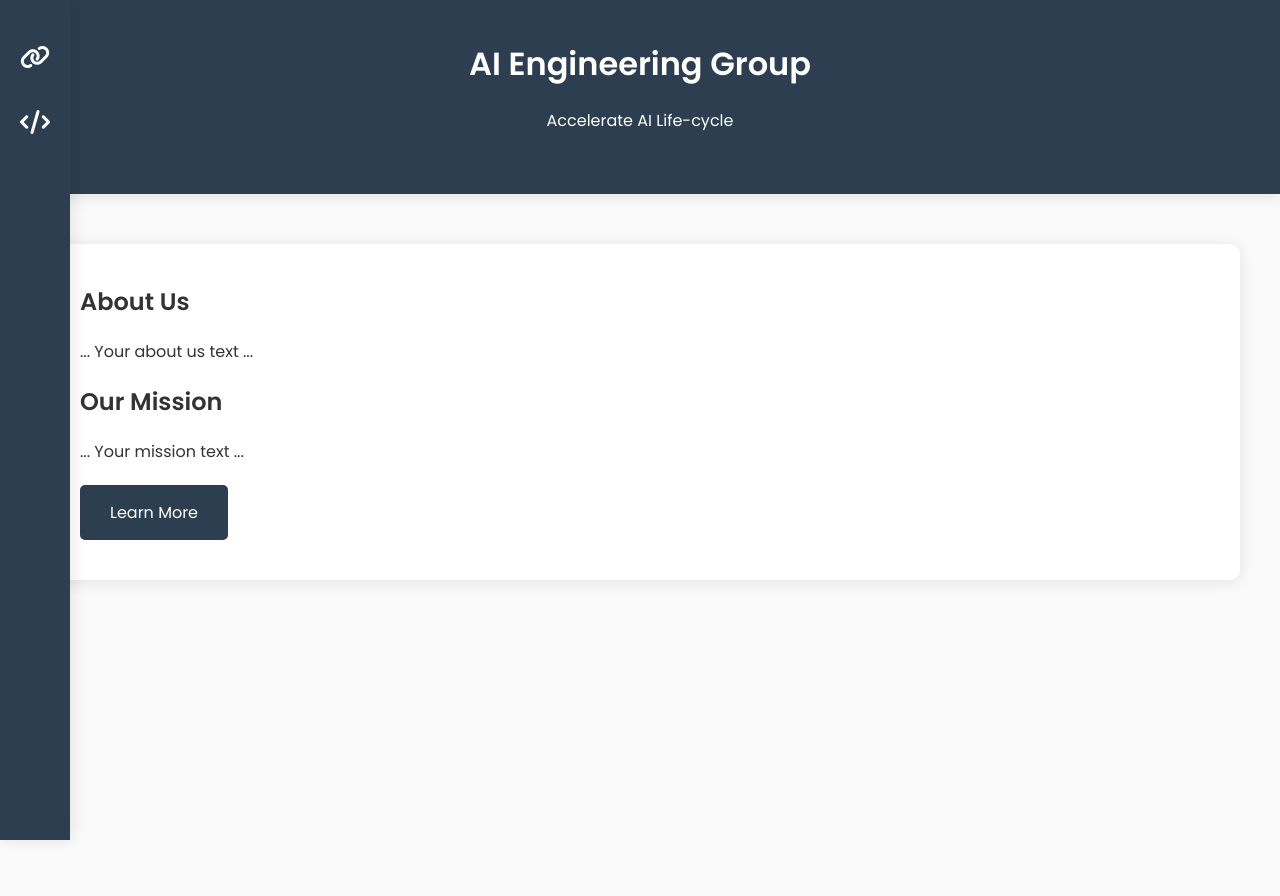
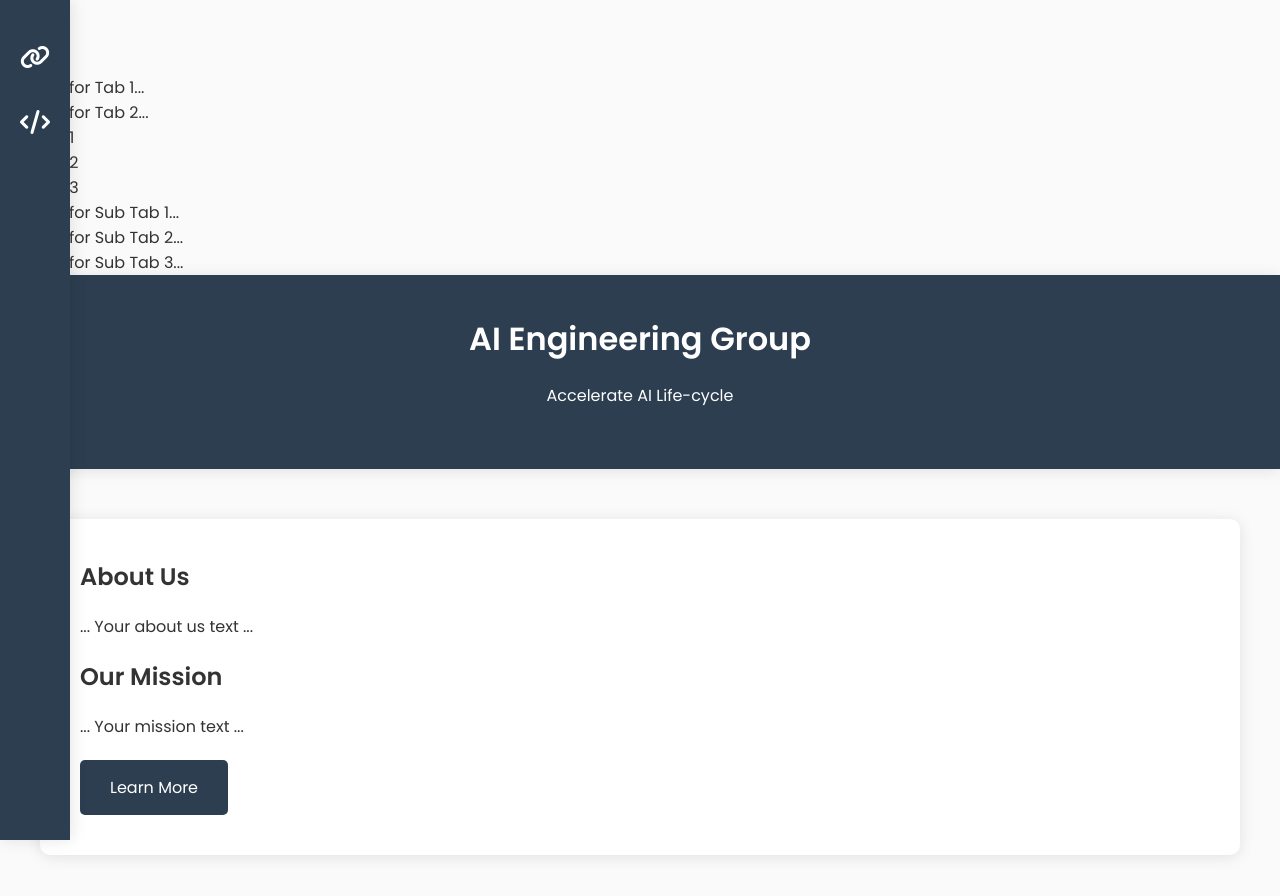
Before and after one commit to shohad25/shohad25.github.io, a plain HTML site: page index.html in a window 1280 px wide. Before the commit the page ends 800 px from the top, so only its background shows below. Drawn offline with Linux system fonts and the light colour scheme.

Commit message:
Update index.html

```diff
--- a/index.html
+++ b/index.html
@@ -105,6 +105,45 @@
 </head>
 
 <body>
+    <!-- Tabs Menu -->
+    <div class="tabs">
+        <div class="tab" data-tab="1">Tab 1</div>
+        <div class="tab" data-tab="2">Tab 2</div>
+        <div class="tab" data-tab="3">Tab 3</div>
+    </div>
+
+    <!-- Tab Contents -->
+    <div class="tab-content" data-content="1">
+        Content for Tab 1...
+    </div>
+
+    <div class="tab-content" data-content="2">
+        Content for Tab 2...
+    </div>
+
+    <div class="tab-content" data-content="3">
+        <!-- Sub Tabs for Tab 3 -->
+        <div class="sub-tabs">
+            <div class="sub-tab" data-sub-tab="1">Sub Tab 1</div>
+            <div class="sub-tab" data-sub-tab="2">Sub Tab 2</div>
+            <div class="sub-tab" data-sub-tab="3">Sub Tab 3</div>
+        </div>
+
+        <!-- Sub-Tab Contents -->
+        <div class="sub-tab-content" data-sub-content="1">
+            Content for Sub Tab 1...
+        </div>
+        <div class="sub-tab-content" data-sub-content="2">
+            Content for Sub Tab 2...
+        </div>
+        <div class="sub-tab-content" data-sub-content="3">
+            Content for Sub Tab 3...
+        </div>
+    </div>
+
+
+
+
     <!-- Sidebar with icon links -->
     <div class="sidebar">
         <!-- Icon linking to the first URL -->
```
